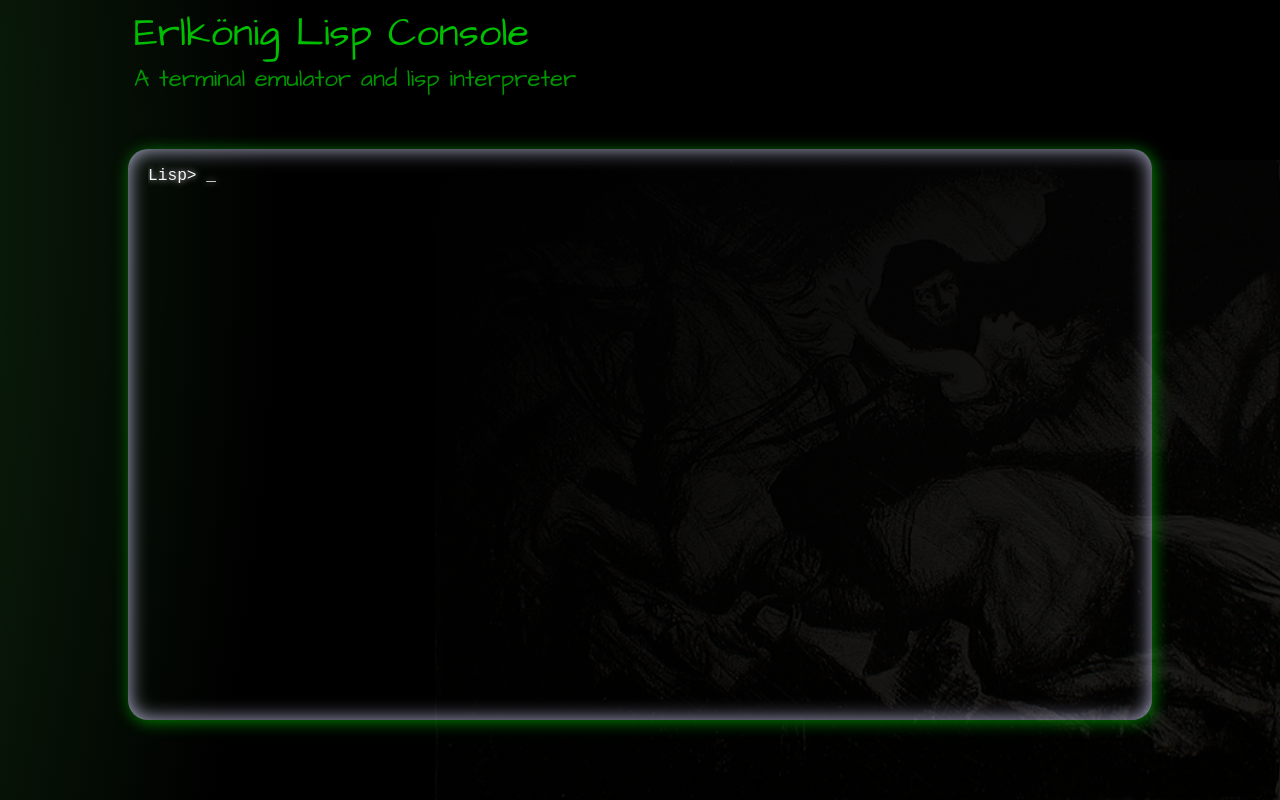
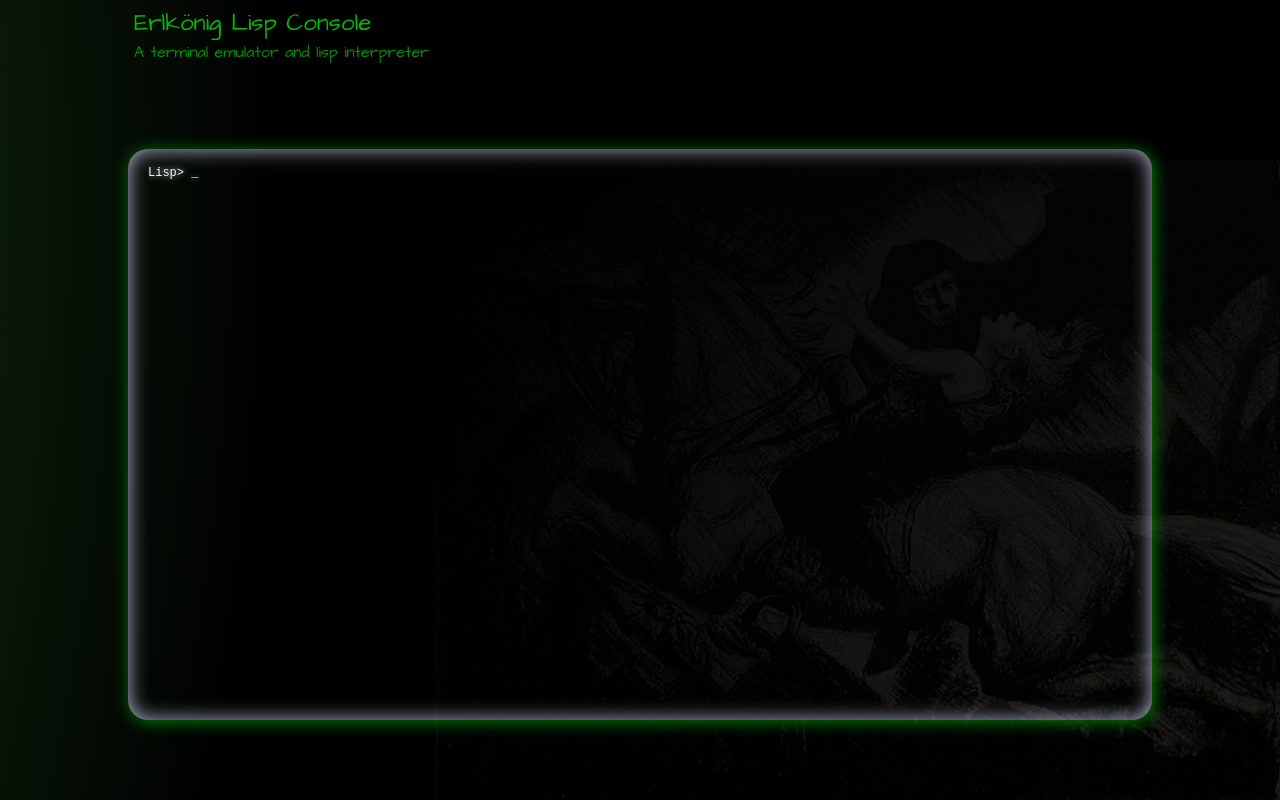
Before and after one commit to soraismus/erlking-lisp, a website: page public/index.html in a window 1280 px wide. Drawn offline with Linux system fonts and the light colour scheme.

Commit message:
Make font size smaller.

```diff
--- a/public/erlking.css
+++ b/public/erlking.css
@@ -56,12 +56,11 @@ body {
 
 .head h1 {
   color: rgb(0, 190, 0);
-  font-size: 2.5em;
+  font-size: 1.5em;
 }
 
 .head h4 {
   color: rgb(0, 150, 0);
-  font-size: 1.5em;
 }
 
 .head h1, .head h4 {
@@ -88,7 +87,6 @@ body {
 }
 
 .erl-viewport {
-  font-size: 1.35em;
   height: 94%;
   margin: 15px 20px;
   overflow: auto;
```
